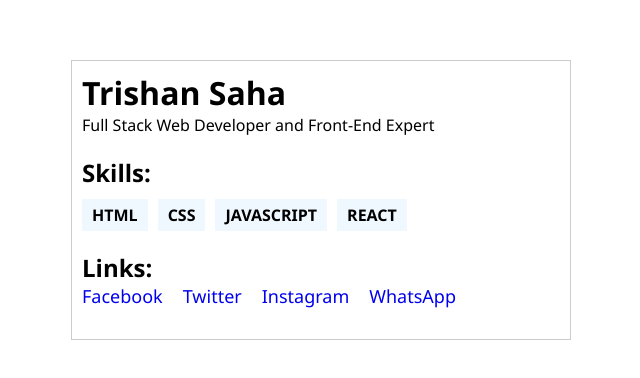
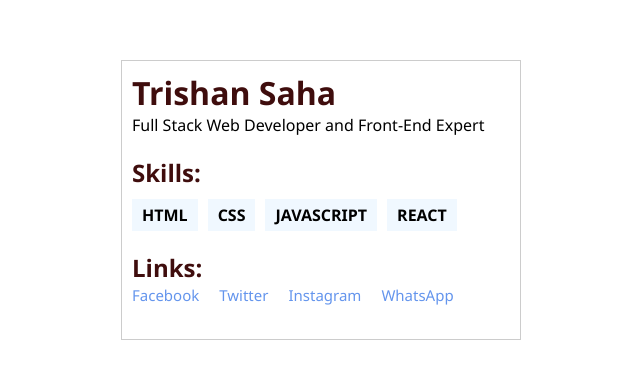
Before and after one commit to TRISHAN00/React-Basic, a React (Create React App) app: page / in a window 1280 px wide. Shown: the part 200-578 px from the top of the page, without its empty margins (319-959 px from the left). Built offline with nearby package versions, Linux system fonts and the light colour scheme.

Commit message:
how reuse component

```diff
--- a/src/App.js
+++ b/src/App.js
@@ -1,12 +1,12 @@
 import React, { Component } from 'react';
 import './App.css';
-import Index from './components/profile';
+import Profile from './components/profile';
 
 class App extends Component {
   render() {
     return (
       <div>
-        <Index/>
+        <Profile/>
       </div>
     );
   }
--- a/src/components/profile/Bio.js
+++ b/src/components/profile/Bio.js
@@ -3,7 +3,7 @@ import React from "react";
 function Bio() {
   return (
     <div>
-      <h1>Trishan Saha</h1>
+      <h1 className="Font-Color">Trishan Saha</h1>
       <p>Full Stack Web Developer and Front-End Expert</p>
     </div>
   );
--- a/src/components/profile/Links.js
+++ b/src/components/profile/Links.js
@@ -3,7 +3,7 @@ import React from 'react'
 function Links() {
   return (
     <div className='Links'>
-        <h3 className='Font-size'>Links: </h3>
+        <h3 className='Font-size Font-Color'>Links: </h3>
         <div className='Social-Links'>
             <li><a href='#'>Facebook</a></li>
             <li><a href='#'>Twitter</a></li>
--- a/src/components/profile/Skills.js
+++ b/src/components/profile/Skills.js
@@ -3,7 +3,7 @@ import React from "react";
 function Skills() {
   return (
     <div className="skills">
-      <h3 className="Font-size">Skills:</h3>
+      <h3 className="Font-size Font-Color">Skills:</h3>
       <ul>
         <li>HTML</li>
         <li>CSS</li>
--- a/src/components/profile/profile.style.css
+++ b/src/components/profile/profile.style.css
@@ -1,12 +1,16 @@
 .container {
   border: 1px solid rgba(0, 0, 0, 0.199);
   height: 280px;
-  width: 500px;
+  width: 400px;
   padding: 10px;
 }
 
 .Font-size {
   font-size: 24px;
+}
+
+.Font-Color {
+  color: rgb(63, 13, 13);
 }
 
 .skills {
@@ -30,5 +34,7 @@
 .Social-Links li a {
   text-decoration: none;
   overflow: hidden;
-  font-size: 18px;
+  font-size: 15px;
+  font-weight: 500;
+  color: cornflowerblue;
 }
```
